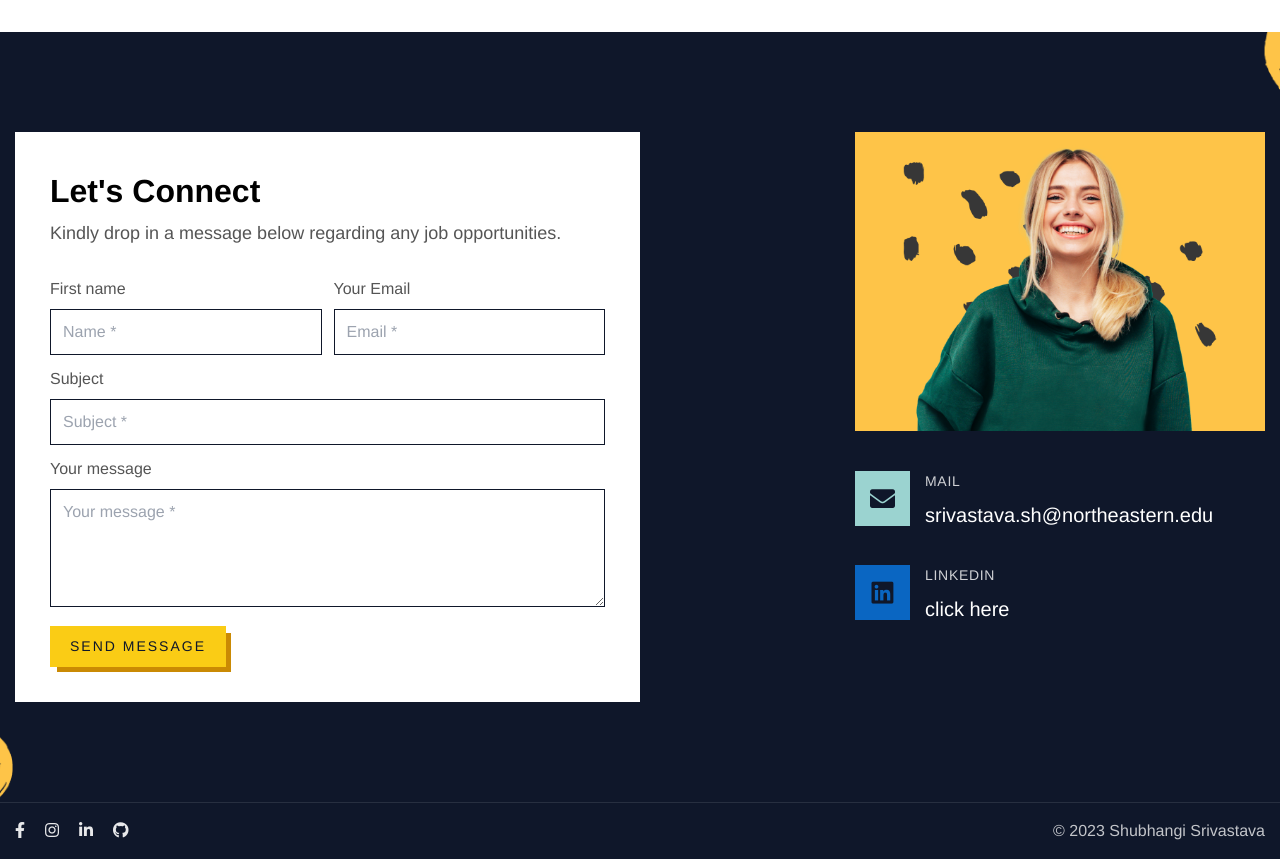
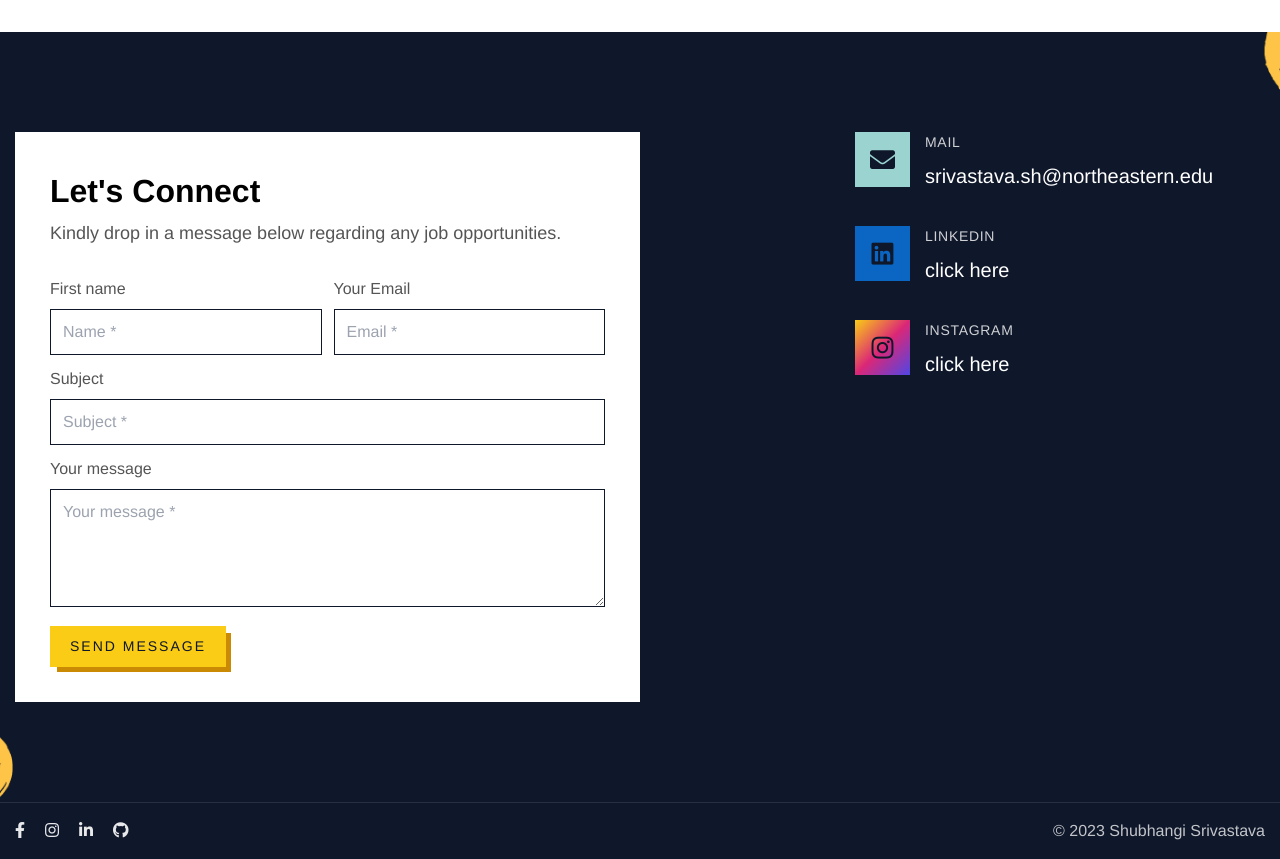
Before and after one commit to Shubhangi-Srivastava/PortfolioNew.github.io, a React (Create React App) app: page / in a window 1280 px wide. Shown: the part 6760-7619 px from the top of the page. Built offline with nearby package versions, Linux system fonts and the light colour scheme.

Commit message:
altered and created contact completely frontend

```diff
--- a/src/components/Contact/contact.js
+++ b/src/components/Contact/contact.js
@@ -95,14 +95,14 @@ export default function Contact() {
             </div>
             <div className="col-span-12 lg:col-span-6 flex">
               <div className="lg:max-w-[410px] w-full lg:ml-auto pt-[50px] lg:pt-0">
-                <div className="pb-10">
+                {/* <div className="pb-10">
                   <img
                     className="w-full"
                     src="img/contact-bg.png"
                     title=""
                     alt=""
                   />
-                </div>
+                </div> */}
                 <ul className="contact-infos">
                   <li>
                     <div className="icon bg-1">
@@ -114,7 +114,11 @@ export default function Contact() {
                     </div> */}
                     <div className="col">
                       <h5>Mail</h5>
-                      <p>srivastava.sh@northeastern.edu</p>
+                      <p>
+                        <a href="mailto:srivastava.sh@northeastern.edu">
+                          srivastava.sh@northeastern.edu
+                        </a>
+                      </p>
                     </div>
                   </li>
                   {/* <li>
@@ -139,6 +143,19 @@ export default function Contact() {
                       </p>
                     </div>
                   </li>
+                  <li>
+                    <div className="icon bg-gradient-to-br from-yellow-400 via-pink-600 to-indigo-600">
+                      <i className="fab fa-instagram"></i>
+                    </div>
+                    <div className="col">
+                      <h5>Instagram</h5>
+                      <p>
+                        <a href="https://www.instagram.com/shubhangi_srivastava/?next=%2F">
+                          click here
+                        </a>
+                      </p>
+                    </div>
+                  </li>
                 </ul>
               </div>
             </div>
```
Also changed, not shown: 9 other files (tests, documents, lock files or other folders).
